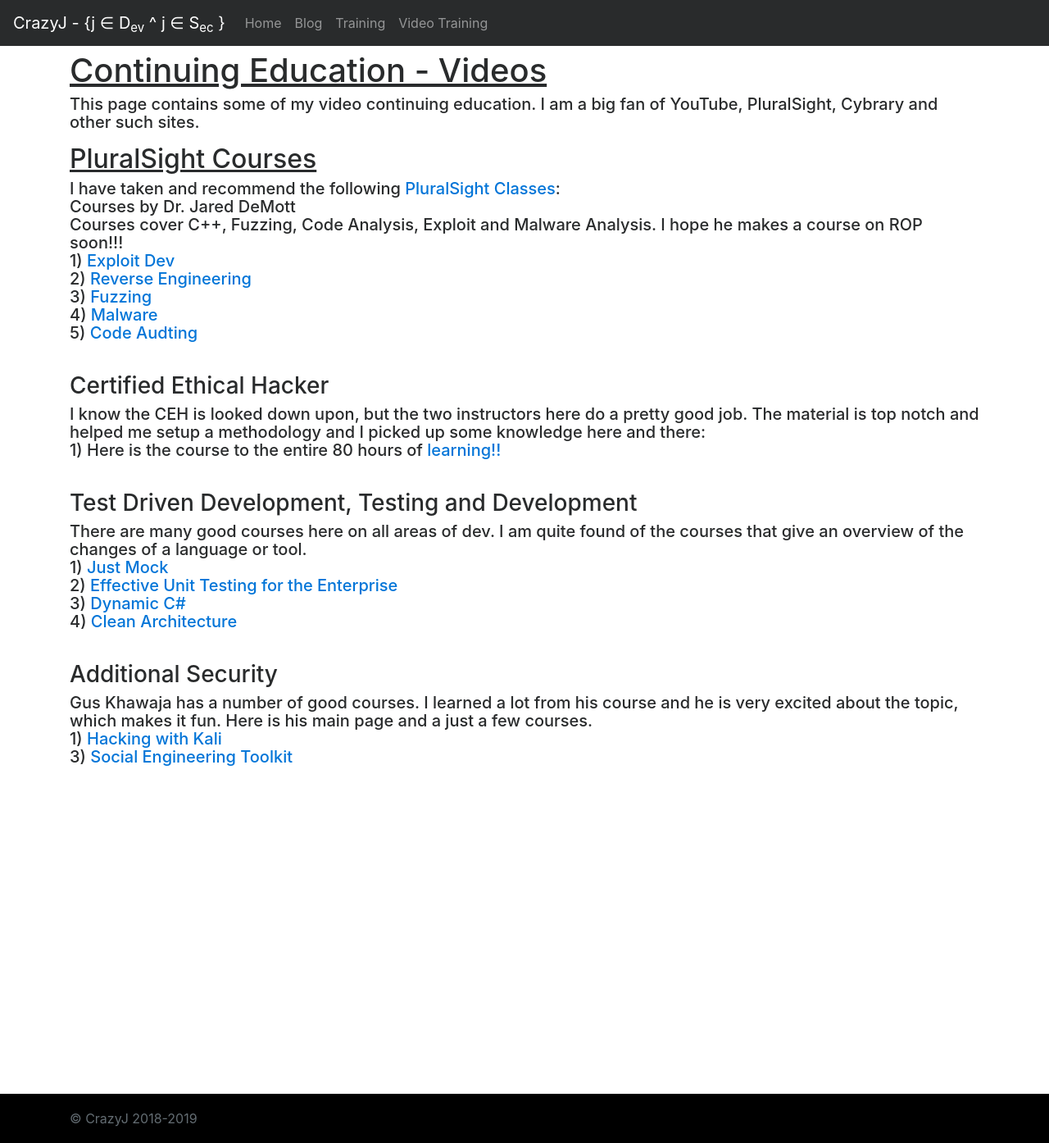
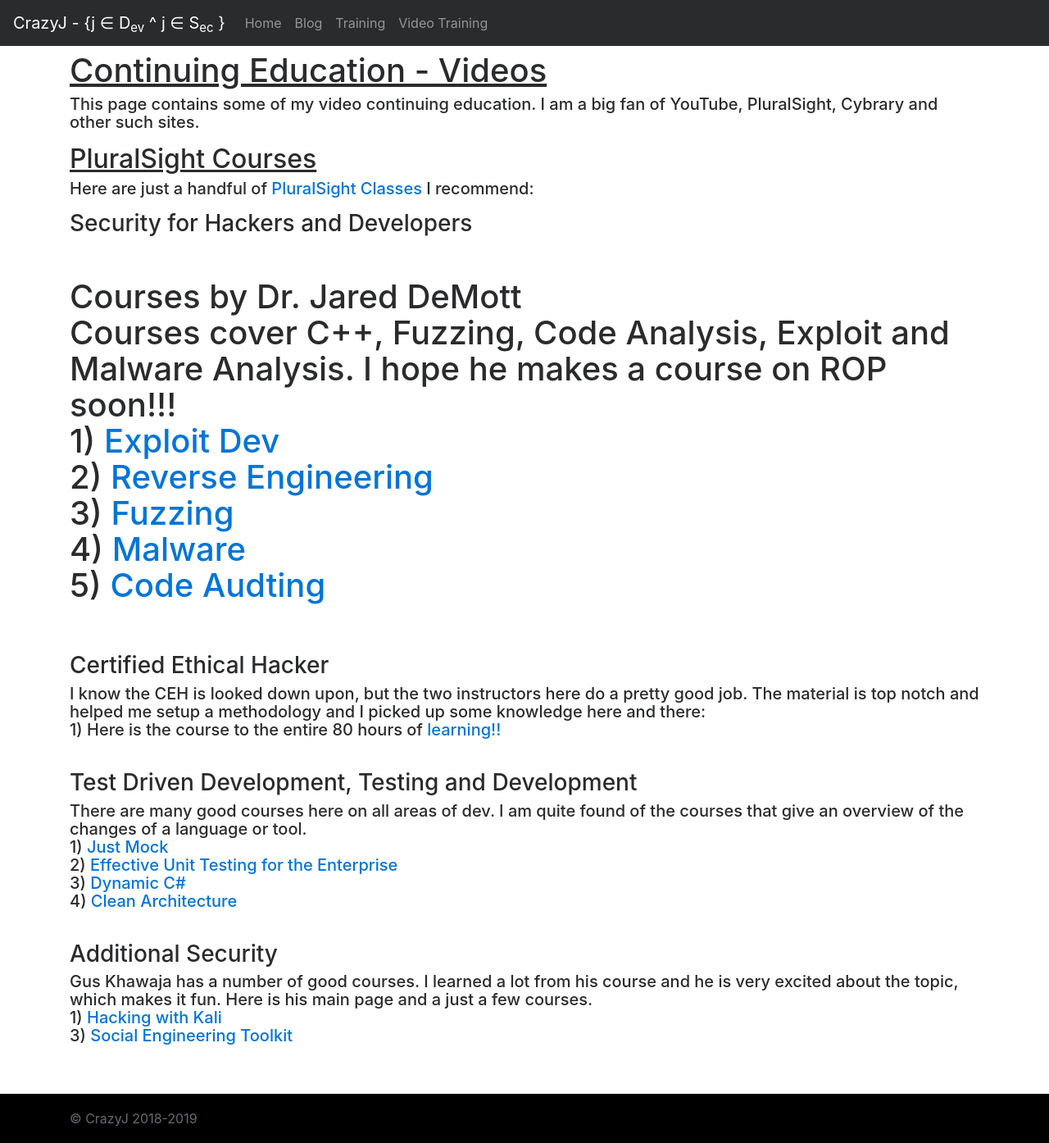
Before and after one commit to CrazyJ-Rod/CrazyJ-Rod.github.io, a Jekyll site: the page built from videotraining.html, in a window 1280 px wide and 1394 px high. Shown: the whole window at 82% size. Built offline with Jekyll 4.4.1, drawn with Linux system fonts in a browser that asks for light colours; nearby versions of some CDN libraries.

Commit message:
Update videotraining.html

```diff
--- a/videotraining.html
+++ b/videotraining.html
@@ -12,7 +12,8 @@
 </div>
 <div >
 	<h2 style="text-decoration: underline;">PluralSight Courses</h2>
-	<p style="font-size:20px;">I have taken and recommend the following <a href="https://www.pluralsight.com">PluralSight Classes</a>: <br/>
+	<p style="font-size:20px;">Here are just a handful of <a href="https://www.pluralsight.com">PluralSight Classes</a> I recommend: <br/>
+	<h3>Security for Hackers and Developers</h3><br />
 	Courses by Dr. Jared DeMott <br />
 	Courses cover C++, Fuzzing, Code Analysis, Exploit and Malware Analysis. I hope he makes a course on ROP soon!!!<br />
 	1) <a href="https://app.pluralsight.com/library/courses/exploit-development-security-hackers-developers">Exploit Dev</a><br/>
@@ -41,4 +42,4 @@
 	3) <a href="https://app.pluralsight.com/library/courses/social-engineering-with-social-engineer-toolkit">Social Engineering Toolkit</a><br/>
 	</p>
 </div>
-	<br /><br /><br />
+	<br />
```
